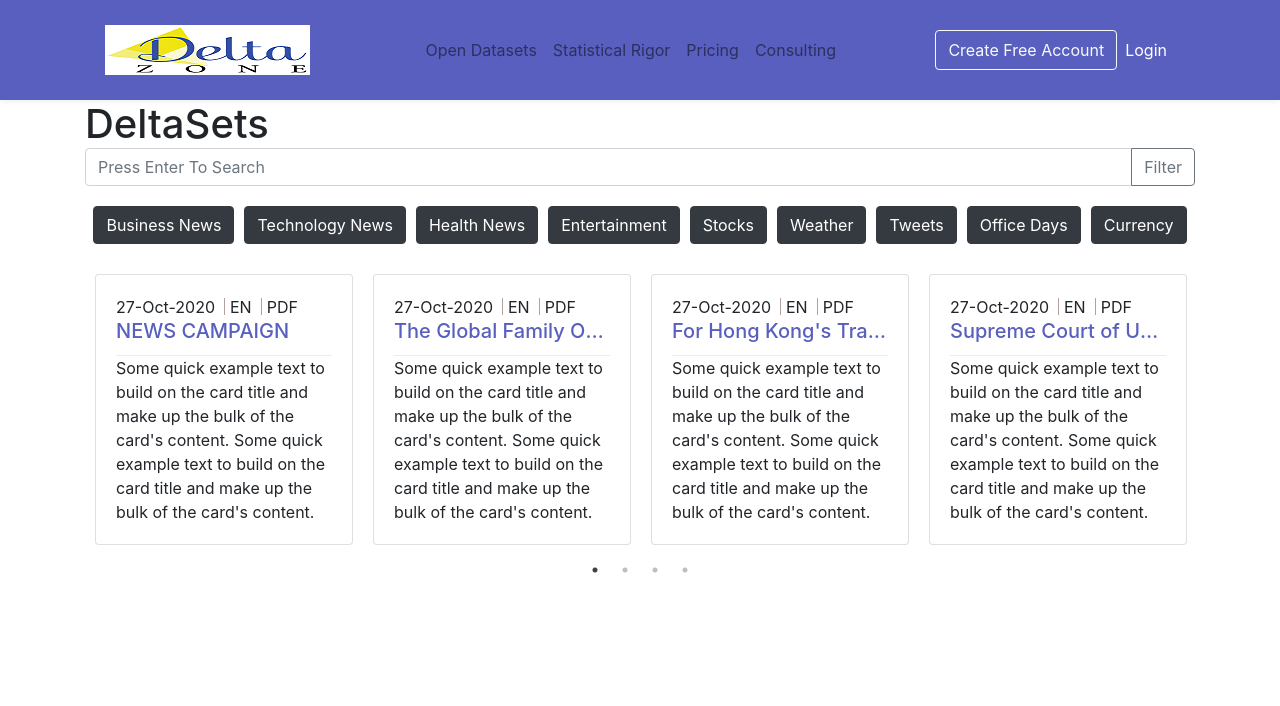
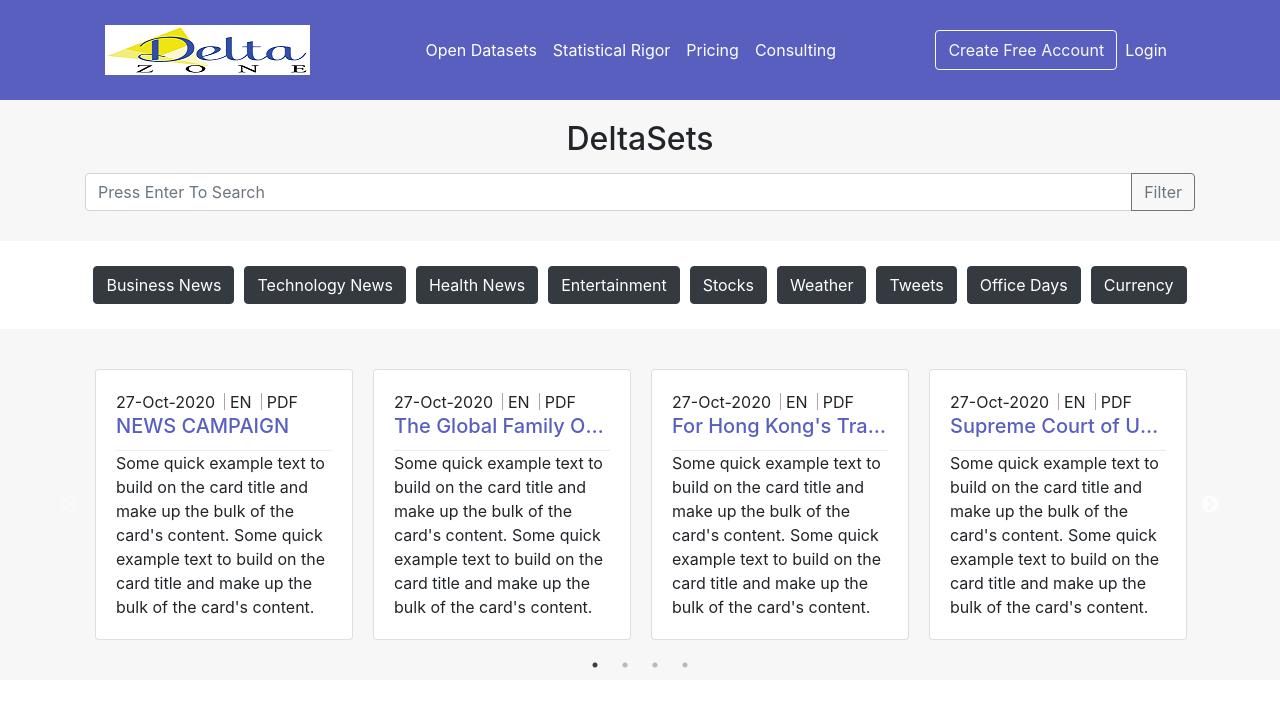
Before and after one commit to guptanidhi/React-Delta, a React (Create React App) app: page / in a window 1280 px wide. Shown: the top 706 px of the page. Built offline with nearby package versions, Linux system fonts and the light colour scheme.

Commit message:
code updated

```diff
--- a/src/app.module.scss
+++ b/src/app.module.scss
@@ -2,3 +2,7 @@
 	background-color: #595fbf;
 	box-shadow: 0 0 7px rgba(0,0,0,.1);
 }
+.carouselSection{
+	background-color: #f7f7f7;
+	padding: 30PX 0;
+}
--- a/src/components/Navbar/index.js
+++ b/src/components/Navbar/index.js
@@ -17,7 +17,7 @@ function CustomNavbar({ navItems }) {
           <Navbar.Collapse id="basic-navbar-nav" className={styles.menuWrapper}>
             <Nav className={`${styles.menulist} mr-auto ml-auto`}>
               {navItems.map((navItem) => (
-                <Nav.Link key={navItem.id} className={styles.navItem} id={navItem.id}>
+                <Nav.Link key={navItem.id} className={styles.menu} id={navItem.id}>
                   {navItem.name}
                 </Nav.Link>
               ))}
--- a/src/components/SearchSection/Search/index.js
+++ b/src/components/SearchSection/Search/index.js
@@ -1,11 +1,9 @@
 import React from 'react'
 import PropTypes from 'prop-types'
 import {InputGroup, FormControl, Button } from 'react-bootstrap';
-import Grid from '../../Grid'
 
 const Search = ({searchBtnText, searchPlaceHolder}) => {
   return (
-		<Grid>
 			<InputGroup>
 				<FormControl
 					placeholder={searchPlaceHolder}
@@ -16,7 +14,6 @@ const Search = ({searchBtnText, searchPlaceHolder}) => {
 					<Button variant="outline-secondary">{searchBtnText}</Button>
 				</InputGroup.Append>
 			</InputGroup>
-		</Grid>
 	)
 }
 
--- a/src/components/SearchSection/TopCategories/topCategories.module.scss
+++ b/src/components/SearchSection/TopCategories/topCategories.module.scss
@@ -4,9 +4,12 @@
 		display: flex;
 		justify-content: center;
 		flex-wrap: wrap;
+		@media screen and (max-width: 800px) {
+          justify-content: start;
+		}
 		.requestList{
 			border: 0;
-			padding: 0 5px;
+			padding: 5px;
 		}
 	}
 }
--- a/src/components/SearchSection/index.js
+++ b/src/components/SearchSection/index.js
@@ -2,9 +2,9 @@ import React from 'react';
 import PropTypes from 'prop-types'
 import Grid from '../Grid'
 import Heading from '../Heading'
-import styles from './searchsection.scss';
 import TopCategories from './TopCategories';
 import Search from './Search'
+import styles from './searchsection.module.scss'
 
 const SearchSection = (props) => {
 	const { title, searchBtnText, topCategoriesData } = props;
@@ -12,12 +12,12 @@ const SearchSection = (props) => {
 		<React.Fragment>
 			<div className={styles.headingSection}>
 				<Grid>
-					<Heading type="h1">{title}</Heading>
+					<div className={styles.headingWrapper}>
+					 <Heading type="h2">{title}</Heading>
+					</div>
+					<Search searchBtnText={searchBtnText}/>
 				</Grid>
 	 		</div>
-			<div className={styles.formSection}>
-				<Search searchBtnText={searchBtnText}/>
-			</div>
 			<TopCategories topCategories={topCategoriesData}/>
 		</React.Fragment>
 	 )
--- a/src/components/SearchSection/searchsection.scss
+++ b/src/components/SearchSection/searchsection.module.scss
@@ -1,7 +1,12 @@
 .headingSection{
 	text-align: center;
-	padding: 20px 0;
+	padding: 20px 0 30px;
 }
+
 .formSection, .requestSection, .headingSection {
   background-color: #f7f7f7;
 }
+
+.headingWrapper {
+	margin-bottom: 15px;
+}
```
